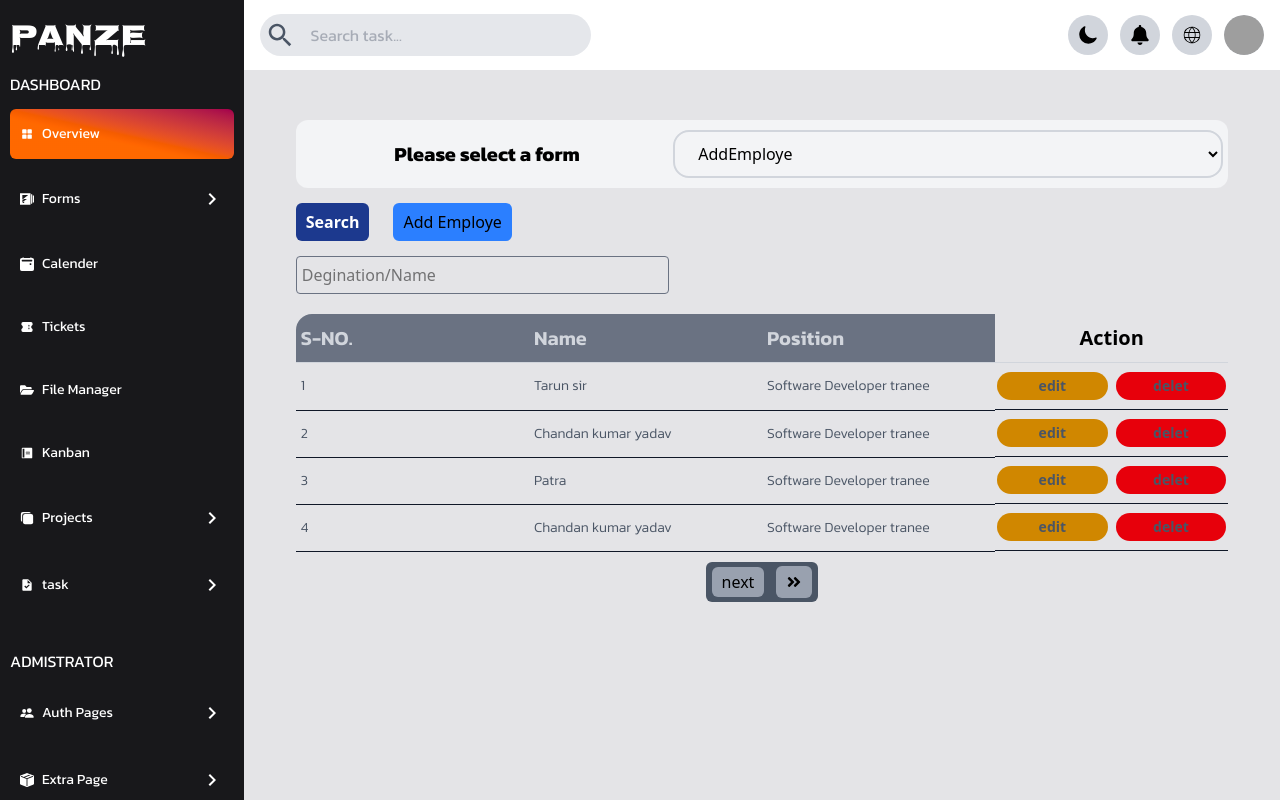
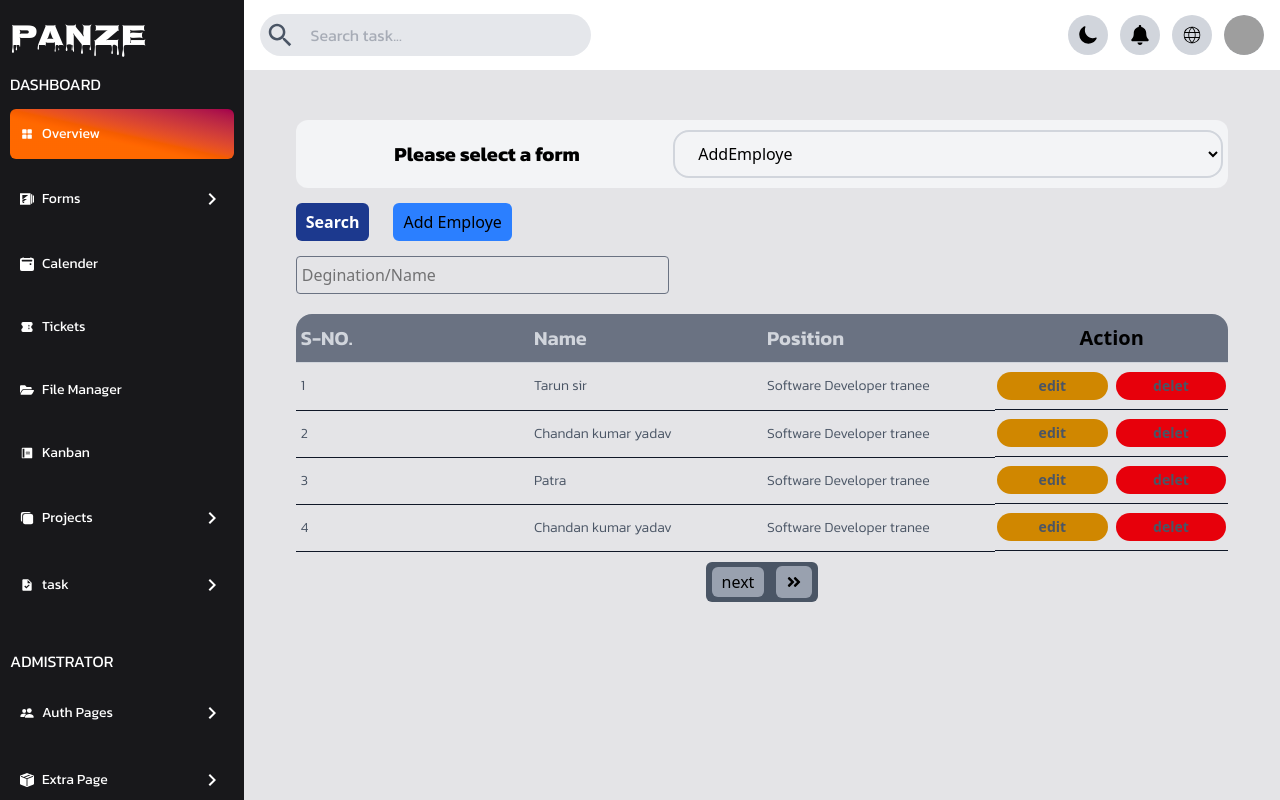
Before and after one commit to w3villa-chandan-yadav/ecommerce_dashboard, a React (Vite) app: page /indexs/Company in a window 1280 px wide. Built offline with nearby package versions, Linux system fonts and the light colour scheme; grey boxes are pictures that could not be loaded.

Commit message:
fixed the issues

```diff
--- a/src/component/Change.jsx
+++ b/src/component/Change.jsx
@@ -91,7 +91,7 @@ const handleClick =(e)=>{
  alert("Developement is in progress")
 }
 
-console.log(window.innerWidth)
+// console.log(window.innerWidth)
 
   return (
     <div className=' w-[97%] h-[99%] max-w-[1300px]   mx-auto custom-paddinginner'>
@@ -392,7 +392,7 @@ console.log(window.innerWidth)
           </div>
 
 
-          <div className='w-full bg-whitee  merriweather-regular text-sm font-semibold rounded-3xl custom-padding'>
+          <div className='w-full bg-whitee h-[300px]  md:h-full merriweather-regular text-sm font-semibold rounded-3xl custom-padding'>
             <div className='flex justify-between items-center ' style={{marginBottom:"13px"}}>
                <h3 className='text-gray-700'>Project Summary</h3>
                <IoMdMore className='font-bold  text-xl rounded-full cursor-pointer hover:bg-gray-300'/>
--- a/src/component/Main.jsx
+++ b/src/component/Main.jsx
@@ -42,7 +42,7 @@ const heading = [
 ]
 const setting = [
   { id: 11, istrue: true, isNavigate: false, name: "Support", icon: <MdContactSupport />, subDrop: ["Technical support", "Call Us"] },
-  { id: 12, istrue: false, isNavigate: false, name: "Setting", icon: <RiSettingsFill /> },
+  { id: 12, istrue: false, isNavigate: true, name: "Setting", icon: <RiSettingsFill /> },
   { id: 13, istrue: false, isNavigate: true, name: "Logout", icon: <RiLogoutCircleRFill /> },
 ]
 const Main = () => {
--- a/src/component/SeveralForm/AddEmploy.jsx
+++ b/src/component/SeveralForm/AddEmploy.jsx
@@ -236,7 +236,7 @@ const AddEmploy = () => {
                 style={{padding:"6px 5px"}}
                 />
             </div> :
-                <form onSubmit={addEmploye}>
+                <form onSubmit={addEmploye}  name='addEmployeeform'>
                     <div className='flex gap-3 relative '>
                     <input
                     value={name}
@@ -275,7 +275,7 @@ const AddEmploy = () => {
                                     style={{padding:"10px 5px"}}>Name</th>
                                     <th className='text-left border- border-b-[1px] w-[100%] border-gray-300  bg-gray-500  merriweather text-sm md:text-xl font-semibold text-gray-300'
                                     style={{padding:"10px 5px"}}>Position</th>
-                                    <th className='last:rounded-tr-2xl w-[100%]  md:text-xl text-sm text-center  border-b-[1px] border-gray-300 '>
+                                    <th className='last:rounded-tr-2xl w-[100%]  md:text-xl text-sm text-center bg-gray-500  border-b-[1px] border-gray-300 '>
                                         Action</th>
                                 </tr>
                             </thead>
```
